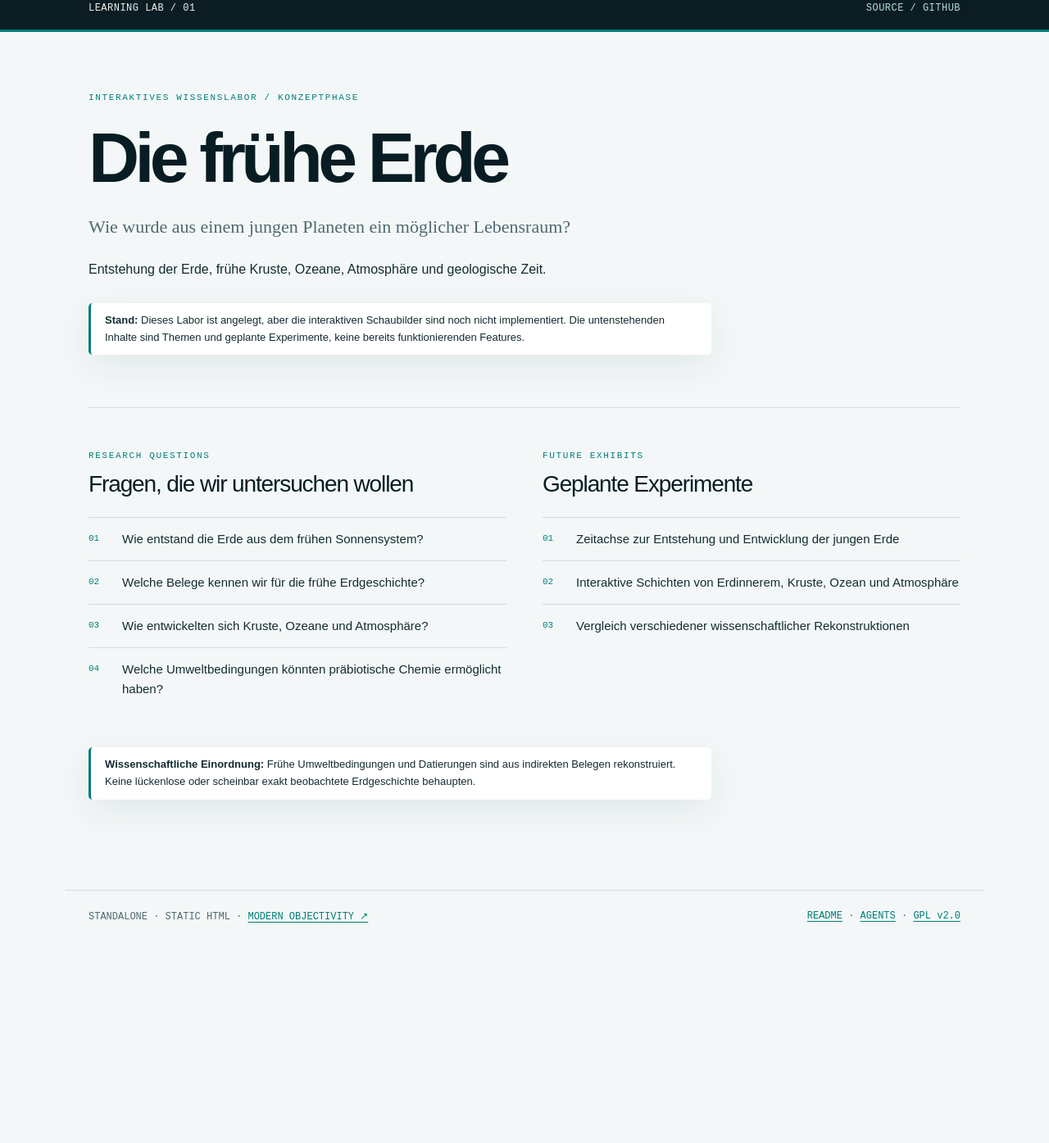
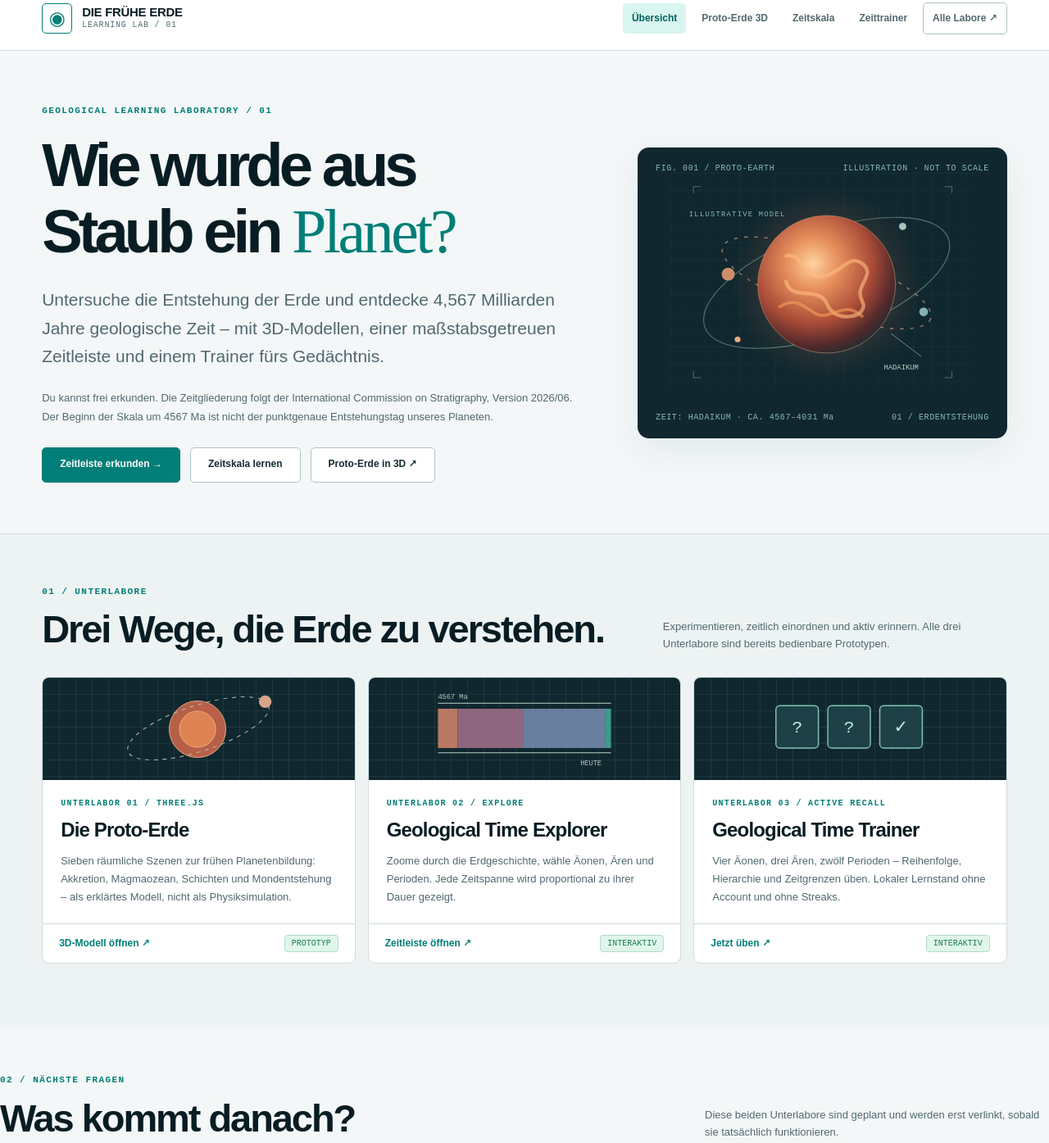
Before and after one commit to philippklinz/lab-early-earth, a plain HTML site: page index.html in a window 1280 px wide. Shown: the part 16-1411 px from the top of the page at 82% size. Before the commit the page ends 1182 px from the top, so only its background shows below. Drawn offline with Linux system fonts and the light colour scheme.

Commit message:
feat: launch Earth Lab with proto-Earth 3D, timeline and memory trainer

```diff
--- a/index.html
+++ b/index.html
@@ -1,49 +1,80 @@
 <!doctype html>
 <html lang="de">
 <head>
-<meta charset="utf-8">
-<meta name="viewport" content="width=device-width, initial-scale=1">
-<meta name="description" content="Wie wurde aus einem jungen Planeten ein möglicher Lebensraum?">
-<title>Die frühe Erde · Learning Lab 01</title>
+<meta charset="utf-8"><meta name="viewport" content="width=device-width,initial-scale=1">
+<meta name="theme-color" content="#f3f7f7">
+<meta name="description" content="Learning Lab 01: Entstehung der Erde, geologische Zeitskala, tägliches Lernen und schematische Three.js-Modelle.">
+<title>Die frühe Erde — Learning Lab 01</title>
 <link rel="stylesheet" href="modern-objectivity.css">
-<style>
-:root{color-scheme:light;--paper:var(--mo-bg);--ink:var(--mo-text);--graphite:var(--mo-rail);--signal:var(--mo-accent);--edge:var(--mo-border);--muted:var(--mo-muted)}
-*{box-sizing:border-box}html{scroll-behavior:smooth}body{margin:0;background:var(--paper);color:var(--ink);font:16px/1.6 "Liberation Sans",Arial,sans-serif}
-a{color:inherit;text-underline-offset:3px}:focus-visible{outline:3px solid var(--signal);outline-offset:4px}
-header{background:var(--graphite);color:#e9f0ec;border-bottom:3px solid var(--signal)}.top{max-width:1120px;margin:auto;padding:19px 28px;display:flex;justify-content:space-between;gap:20px;align-items:center;font:12px "Liberation Mono",monospace;letter-spacing:.04em}.top a{color:#b5ddd6;text-decoration:none}.top a:hover{text-decoration:underline}
-main{max-width:1120px;margin:auto;padding:74px 28px 110px}.eyebrow{font:11px "Liberation Mono",monospace;letter-spacing:.15em;text-transform:uppercase;color:#007973}.hero{padding-bottom:64px;border-bottom:1px solid var(--edge)}h1{font-size:clamp(42px,7vw,86px);font-weight:400;letter-spacing:-.065em;line-height:1.06;max-width:860px;margin:22px 0}h1 strong{font-weight:700}.lead{max-width:800px;font:22px/1.55 "Liberation Serif",Georgia,serif;color:var(--muted)}.note{margin-top:28px;border-left:3px solid var(--signal);padding:11px 17px;background:#fff;font-size:13px;max-width:760px}
-.grid{display:grid;grid-template-columns:1fr 1fr;gap:44px;padding-top:52px}.panel{min-width:0}h2{font-size:28px;font-weight:400;line-height:1.2;letter-spacing:-.04em;margin:12px 0 23px}ul{padding:0;list-style:none;margin:0}li{display:flex;gap:16px;padding:14px 0;border-top:1px solid var(--edge);font-size:15px}.index{font:11px "Liberation Mono",monospace;color:#007e79;padding-top:5px;min-width:25px}
-footer{max-width:1120px;margin:auto;border-top:1px solid var(--edge);padding:24px 28px 40px;display:flex;justify-content:space-between;gap:14px;flex-wrap:wrap;font:12px "Liberation Mono",monospace;color:var(--muted)}footer a{color:#006f6b}
-@media(max-width:720px){main{padding:52px 20px 70px}.grid{grid-template-columns:1fr;gap:42px}.top,footer{padding-left:20px;padding-right:20px}.lead{font-size:19px}}
-@media(prefers-reduced-motion:reduce){html{scroll-behavior:auto}}
-
-/* Modern Objectivity reference v0.1: stage-specific adjustments. */
-:focus-visible{outline:3px solid var(--mo-focus)!important}
-.note{border-radius:var(--mo-radius-sm);box-shadow:var(--mo-shadow)}
-.eyebrow{color:var(--mo-accent)}
-footer a{color:var(--mo-accent)}
-</style>
+<link rel="stylesheet" href="earth-lab.css">
 </head>
-<body>
-<header><div class="top"><span>LEARNING LAB / 01</span><a href="https://github.com/philippklinz/lab-early-earth">SOURCE / GITHUB</a></div></header>
-<main>
-<section class="hero"><div class="eyebrow">INTERAKTIVES WISSENSLABOR / KONZEPTPHASE</div>
-<h1><strong>Die frühe Erde</strong></h1>
-<p class="lead">Wie wurde aus einem jungen Planeten ein möglicher Lebensraum?</p>
-<p>Entstehung der Erde, frühe Kruste, Ozeane, Atmosphäre und geologische Zeit.</p>
-<div class="note"><strong>Stand:</strong> Dieses Labor ist angelegt, aber die interaktiven Schaubilder sind noch nicht implementiert. Die untenstehenden Inhalte sind Themen und geplante Experimente, keine bereits funktionierenden Features.</div>
-</section>
-<div class="grid">
-<section class="panel"><div class="eyebrow">RESEARCH QUESTIONS</div><h2>Fragen, die wir untersuchen wollen</h2><ul><li><span class="index">01</span><span>Wie entstand die Erde aus dem frühen Sonnensystem?</span></li>
-<li><span class="index">02</span><span>Welche Belege kennen wir für die frühe Erdgeschichte?</span></li>
-<li><span class="index">03</span><span>Wie entwickelten sich Kruste, Ozeane und Atmosphäre?</span></li>
-<li><span class="index">04</span><span>Welche Umweltbedingungen könnten präbiotische Chemie ermöglicht haben?</span></li></ul></section>
-<section class="panel"><div class="eyebrow">FUTURE EXHIBITS</div><h2>Geplante Experimente</h2><ul><li><span class="index">01</span><span>Zeitachse zur Entstehung und Entwicklung der jungen Erde</span></li>
-<li><span class="index">02</span><span>Interaktive Schichten von Erdinnerem, Kruste, Ozean und Atmosphäre</span></li>
-<li><span class="index">03</span><span>Vergleich verschiedener wissenschaftlicher Rekonstruktionen</span></li></ul></section>
+<body class="earth-stage">
+<a href="#main" class="earth-skip">Zum Inhalt springen</a>
+<header class="earth-header"><div class="earth-wrap earth-header-inner">
+<a href="index.html" class="earth-brand"><span class="earth-symbol" aria-hidden="true">◉</span><span class="earth-brand-name">DIE FRÜHE ERDE<small>LEARNING LAB / 01</small></span></a>
+<nav class="earth-nav" aria-label="Labor-Navigation"><a href="index.html" aria-current="page">Übersicht</a><a href="01_protoerde.html">Proto-Erde 3D</a><a href="02_zeitmassstab.html">Zeitskala</a><a href="03_zeittrainer.html">Zeittrainer</a><a href="https://philippklinz.github.io/learning-labs/" class="earth-home-link">Alle Labore ↗</a></nav>
+</div></header>
+<main id="main">
+<div class="earth-wrap">
+<div class="earth-hero">
+ <div class="earth-hero-copy">
+  <div class="earth-overline">GEOLOGICAL LEARNING LABORATORY / 01</div>
+  <h1 class="earth-title">Wie wurde aus<br>Staub ein <em>Planet?</em></h1>
+  <p class="earth-lead">Untersuche die Entstehung der Erde und entdecke 4,567 Milliarden Jahre geologische Zeit – mit 3D-Modellen, einer maßstabsgetreuen Zeitleiste und einem Trainer fürs Gedächtnis.</p>
+  <p class="earth-note">Du kannst frei erkunden. Die Zeitgliederung folgt der International Commission on Stratigraphy, Version 2026/06. Der Beginn der Skala um 4567 Ma ist nicht der punktgenaue Entstehungstag unseres Planeten.</p>
+  <div class="earth-hero-actions"><a class="mo-btn mo-btn-primary mo-btn-lg" href="02_zeitmassstab.html">Zeitleiste erkunden →</a><a class="mo-btn mo-btn-lg" href="03_zeittrainer.html">Zeitskala lernen</a><a class="mo-btn mo-btn-lg" href="01_protoerde.html">Proto-Erde in 3D ↗</a></div>
+ </div>
+ <div class="earth-figure" role="img" aria-label="Schematische Illustration einer glühenden Proto-Erde, umgeben von Material und Umlaufbahnen">
+  <div class="figure-title"><span>FIG. 001 / PROTO-EARTH</span><span>ILLUSTRATION · NOT TO SCALE</span></div>
+  <svg viewBox="0 0 420 300" fill="none" aria-hidden="true">
+   <defs>
+    <radialGradient id="planet-shade" cx="40%" cy="35%" r="70%"><stop offset="0" stop-color="#ffd39e"/><stop offset=".27" stop-color="#e68f5c"/><stop offset=".62" stop-color="#a94b37"/><stop offset=".85" stop-color="#54292b"/><stop offset="1" stop-color="#1e2d32"/></radialGradient>
+    <radialGradient id="halo"><stop offset=".2" stop-color="#ed935a" stop-opacity=".3"/><stop offset="1" stop-color="#d16d49" stop-opacity="0"/></radialGradient>
+    <pattern id="sheet" width="24" height="24" patternUnits="userSpaceOnUse"><path d="M24 0H0V24" stroke="#98c6b6" stroke-opacity=".08"/></pattern>
+   </defs>
+   <rect width="420" height="300" fill="url(#sheet)"/>
+   <circle cx="216" cy="154" r="133" fill="url(#halo)"/>
+   <ellipse cx="216" cy="152" rx="179" ry="71" stroke="#8cb6a8" stroke-width="1.3" opacity=".53" transform="rotate(-20 216 152)"/>
+   <ellipse cx="216" cy="152" rx="152" ry="42" stroke="#da9675" stroke-width="1.6" stroke-dasharray="5 9" opacity=".7" transform="rotate(19 216 152)"/>
+   <circle cx="216" cy="154" r="95" fill="url(#planet-shade)" stroke="#d6a07b" stroke-opacity=".6"/>
+   <path d="M160 115c22-8 23 32 50 28s37-33 56-17-13 29-1 51-37 33-48 5-51-3-57-32" stroke="#ffbb80" stroke-opacity=".62" stroke-width="5" stroke-linecap="round"/>
+   <path d="M151 185c34-20 42 19 66 11s32-12 48 2" stroke="#f99e5a" stroke-opacity=".62" stroke-width="4" stroke-linecap="round"/>
+   <circle cx="80" cy="140" r="9" fill="#cc8f69"/><circle cx="350" cy="192" r="6" fill="#88aead"/><circle cx="321" cy="74" r="5" fill="#a5c5bd"/><circle cx="93" cy="230" r="4" fill="#ebaa7e"/>
+   <path d="M32 28v-9h10M379 19h10v9M32 274v9h10M379 283h10v-9" stroke="#a2c2b7" opacity=".52"/>
+   <text x="26" y="60" fill="#88b7ac" font-family="monospace" font-size="10" letter-spacing="1.4">ILLUSTRATIVE MODEL</text>
+   <path d="M305 222 347 254" stroke="#92b5aa" stroke-opacity=".8"/><text x="295" y="272" fill="#b7d4cb" font-family="monospace" font-size="10">HADAIKUM</text>
+  </svg>
+  <div class="figure-foot"><span>ZEIT: HADAIKUM · CA. 4567–4031 Ma</span><span>01 / ERDENTSTEHUNG</span></div>
+ </div>
 </div>
-<section class="note" style="margin-top:45px"><strong>Wissenschaftliche Einordnung:</strong> Frühe Umweltbedingungen und Datierungen sind aus indirekten Belegen rekonstruiert. Keine lückenlose oder scheinbar exakt beobachtete Erdgeschichte behaupten.</section>
+</div>
+<section class="earth-segment-surface"><div class="earth-wrap">
+<div class="earth-section-heading"><div><div class="earth-overline">01 / UNTERLABORE</div><h2>Drei Wege, die Erde zu verstehen.</h2></div><p>Experimentieren, zeitlich einordnen und aktiv erinnern. Alle drei Unterlabore sind bereits bedienbare Prototypen.</p></div>
+<div class="earth-card-grid">
+ <article class="earth-module-card">
+ <div class="earth-module-art"><svg viewBox="0 0 250 110" fill="none"><circle cx="124" cy="56" r="36" fill="#b75f48" stroke="#e4aa82"/><circle cx="124" cy="56" r="23" fill="#de8454" stroke="#f2b077"/><ellipse cx="125" cy="55" rx="94" ry="29" transform="rotate(-18 125 55)" stroke="#a9cbb7" stroke-dasharray="5 6"/><circle cx="210" cy="21" r="8" fill="#d7a48b"/></svg></div>
+ <div class="earth-module-body"><div class="earth-overline">UNTERLABOR 01 / THREE.JS</div><h3>Die Proto-Erde</h3><p>Sieben räumliche Szenen zur frühen Planetenbildung: Akkretion, Magmaozean, Schichten und Mondentstehung – als erklärtes Modell, nicht als Physiksimulation.</p></div>
+ <div class="earth-module-bottom"><a href="01_protoerde.html">3D-Modell öffnen ↗</a><span class="earth-stage-tag live">PROTOTYP</span></div>
+ </article>
+ <article class="earth-module-card">
+ <div class="earth-module-art"><svg viewBox="0 0 250 110" fill="none"><rect x="15" y="30" width="25" height="50" fill="#b97962"/><rect x="40" y="30" width="83" height="50" fill="#8e667e"/><rect x="123" y="30" width="105" height="50" fill="#687fa0"/><rect x="228" y="30" width="7" height="50" fill="#3e9a88"/><path d="M15 23h220M15 86h220" stroke="#c0ddd1"/><text x="15" y="17" fill="#a5ccc0" font-size="9" font-family="monospace">4567 Ma</text><text x="196" y="102" fill="#a5ccc0" font-size="9" font-family="monospace">HEUTE</text></svg></div>
+ <div class="earth-module-body"><div class="earth-overline">UNTERLABOR 02 / EXPLORE</div><h3>Geological Time Explorer</h3><p>Zoome durch die Erdgeschichte, wähle Äonen, Ären und Perioden. Jede Zeitspanne wird proportional zu ihrer Dauer gezeigt.</p></div>
+ <div class="earth-module-bottom"><a href="02_zeitmassstab.html">Zeitleiste öffnen ↗</a><span class="earth-stage-tag live">INTERAKTIV</span></div>
+ </article>
+ <article class="earth-module-card">
+ <div class="earth-module-art"><svg viewBox="0 0 250 110"><g stroke="#83c3b5" stroke-width="1.5" fill="#1d4146"><rect x="30" y="26" width="54" height="54" rx="5"/><rect x="96" y="26" width="54" height="54" rx="5"/><rect x="162" y="26" width="54" height="54" rx="5"/></g><text x="57" y="60" text-anchor="middle" fill="#bcf2e4" font-size="22" font-family="monospace">?</text><text x="123" y="60" text-anchor="middle" fill="#bcf2e4" font-size="22" font-family="monospace">?</text><text x="189" y="60" text-anchor="middle" fill="#bcf2e4" font-size="22" font-family="monospace">✓</text></svg></div>
+ <div class="earth-module-body"><div class="earth-overline">UNTERLABOR 03 / ACTIVE RECALL</div><h3>Geological Time Trainer</h3><p>Vier Äonen, drei Ären, zwölf Perioden – Reihenfolge, Hierarchie und Zeitgrenzen üben. Lokaler Lernstand ohne Account und ohne Streaks.</p></div>
+ <div class="earth-module-bottom"><a href="03_zeittrainer.html">Jetzt üben ↗</a><span class="earth-stage-tag live">INTERAKTIV</span></div>
+ </article>
+</div>
+</div></section>
+<section class="earth-wrap earth-mini"><div class="earth-section-heading"><div><div class="earth-overline">02 / NÄCHSTE FRAGEN</div><h2>Was kommt danach?</h2></div><p>Diese beiden Unterlabore sind geplant und werden erst verlinkt, sobald sie tatsächlich funktionieren.</p></div>
+<div class="earth-mini-grid">
+ <div class="earth-mini-item"><span class="earth-overline">UNTERLABOR 04 / GEPLANT</span><strong>Die junge Erde</strong><p>Wie entstanden Kruste, Atmosphäre und Ozeane? Welche Hinweise liefern geochemische und mineralogische Belege?</p></div>
+ <div class="earth-mini-item"><span class="earth-overline">UNTERLABOR 05 / GEPLANT</span><strong>Wie wissen wir das?</strong><p>Radiometrische Datierung, Zirkone, Meteoriten, Gesteinsschichten und Unsicherheit wissenschaftlicher Rekonstruktionen.</p></div>
+ <div class="earth-mini-item"><span class="earth-overline">OPTIONALE WISSENSREISE</span><strong>Vom Planeten zum Leben</strong><p>Später kann dieses Labor optional mit <a href="https://philippklinz.github.io/lab-abiogenesis/">LAB 02 – Abiogenese ↗</a> verbunden werden. Keine technische Abhängigkeit.</p></div>
+</div></section>
+<div class="earth-wrap"><p class="earth-source"><strong>Datengrundlage:</strong> <a href="https://stratigraphy.org/chart/">International Commission on Stratigraphy, International Chronostratigraphic Chart v2026/06 ↗</a> (CC BY 4.0). Das 3D-Modell ist eine schematische Darstellung, keine wissenschaftliche Simulation. Die Website nutzt die <a href="https://philippklinz.github.io/modern-objectivity-style/">Modern-Objectivity-Stilreferenz</a> und enthält keine Benutzerkonten oder Telemetrie.</p></div>
 </main>
-<footer><span>STANDALONE · STATIC HTML · <a href="https://philippklinz.github.io/modern-objectivity-style/">MODERN OBJECTIVITY ↗</a></span><span><a href="README.md">README</a> · <a href="AGENTS.md">AGENTS</a> · <a href="LICENSE">GPL v2.0</a></span></footer>
-</body>
-</html>
+<footer class="earth-footer"><div class="earth-wrap earth-footer-inner"><span>LEARNING LAB 01 · DIE FRÜHE ERDE<br>STATIC BY DESIGN · OPEN ACCESS · NO ACCOUNTS · NO TRACKING</span><span><a href="https://philippklinz.github.io/modern-objectivity-style/">Modern Objectivity ↗</a> · <a href="https://github.com/philippklinz/lab-early-earth">GitHub ↗</a> · <a href="LICENSE">GPL v2.0</a></span></div></footer>
+</body></html>
```
